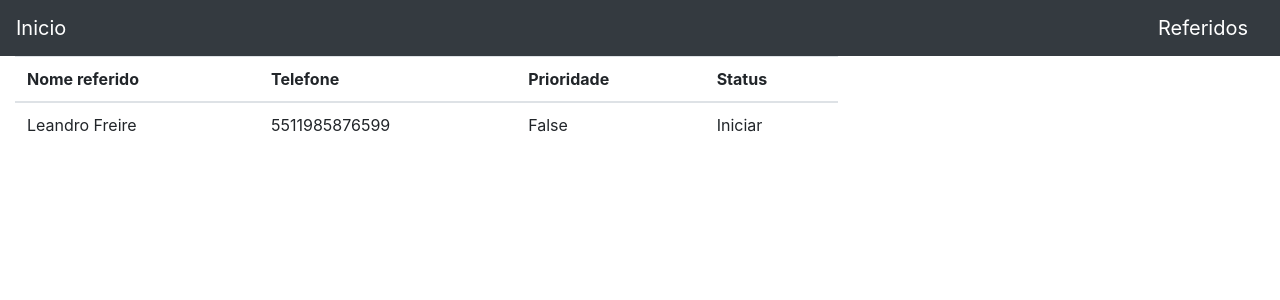
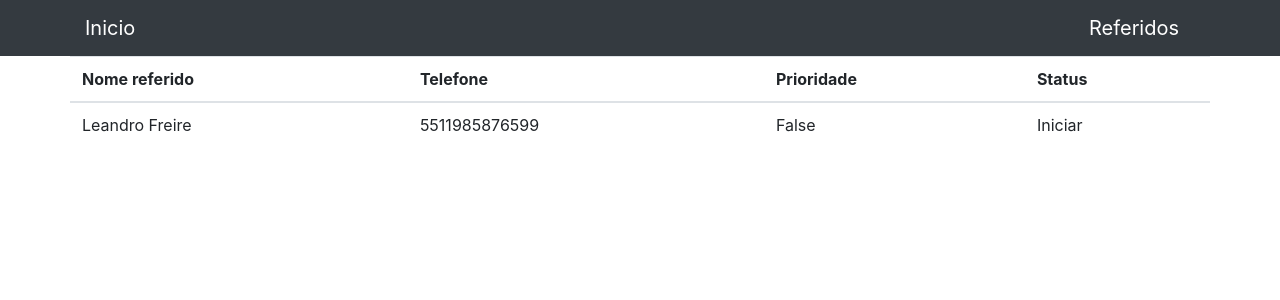
Before and after one commit to leandrofreire13/leadwsp, a Django app: page /referidos in a window 1280 px wide. Shown: the top 300 px of the page. Run offline with Django 3.2, Linux system fonts and the light colour scheme; data comes from the database, SQL or seed files in the repository; some libraries are stand-ins or nearby versions.

Commit message:
Bootstrap correto

```diff
--- a/referidos/templates/referidos/base.html
+++ b/referidos/templates/referidos/base.html
@@ -11,12 +11,13 @@
 </head>
 <body>
     <nav class="navbar navbar-dark bg-dark">
-      <a class="navbar-brand" href="/">Inicio</a>
-      <a class="navbar-brand" href="/referidos">Referidos</a>
+      <div class="container">
+          <a class="navbar-brand" href="/">Inicio</a>
+          <a class="navbar-brand" href="/referidos">Referidos</a>
+      </div>
     </nav>
 
-
-    <div class="col-md-8">
+    <div class="container">
         {% block content %}
         {% endblock %}
     </div>
--- a/referidos/templates/referidos/lista_referidos.html
+++ b/referidos/templates/referidos/lista_referidos.html
@@ -2,7 +2,7 @@
 
 {% block content %}
      {% for referido in referidos %}
-        <div class="container">
+
             <div class="row">
                 <table class="table">
                     <thead>
@@ -23,7 +23,7 @@
                     </tbody>
                 </table>
             </div>
-        </div>
+
     {% endfor %}
 
 {% endblock %}
```
